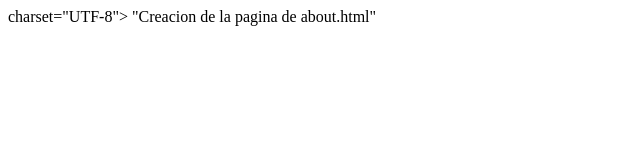
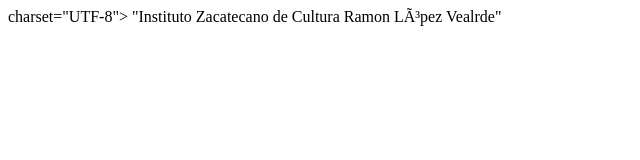
Before and after one commit to gumjc/practica-final-git, a plain HTML site: page about.html in a window 1280 px wide. Shown: the whole page, without its empty margins (0-640 px from the left). Drawn offline with Linux system fonts and the light colour scheme.

Commit message:
Se cambio el parrafo por le nombre de la dependencia

```diff
--- a/about.html
+++ b/about.html
@@ -5,6 +5,6 @@
 		<title>Acerca de </title>
 	</head>
 	<body>
-		"Creacion de la pagina de about.html"
+		"Instituto Zacatecano de Cultura Ramon López Vealrde"
 	</body>
 </html>
```
